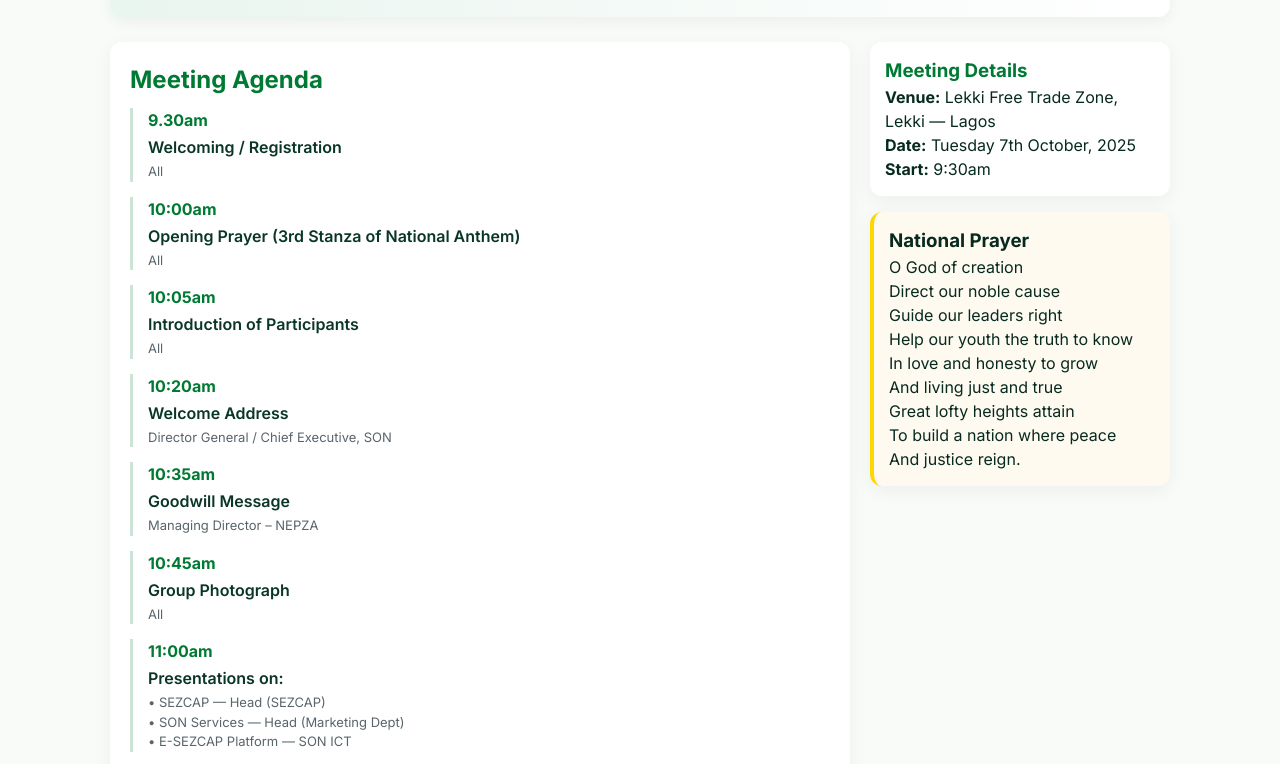
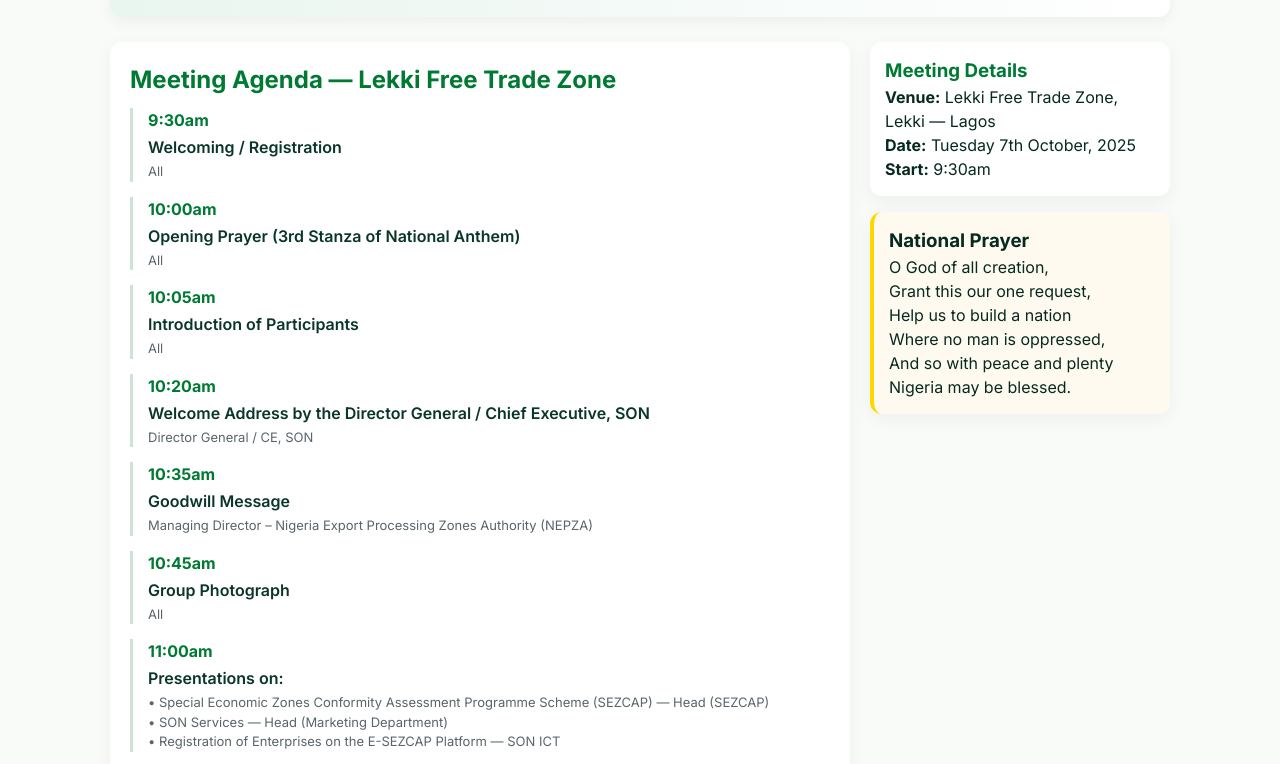
Before and after one commit to freddyzine/Sonsezlekki, a plain HTML site: page index.html in a window 1280 px wide. Shown: the part 172-936 px from the top of the page. Drawn offline with Linux system fonts and the light colour scheme.

Commit message:
Update index.html

```diff
--- a/index.html
+++ b/index.html
@@ -3,7 +3,7 @@
 <head>
   <meta charset="utf-8">
   <meta name="viewport" content="width=device-width,initial-scale=1">
-  <title>SON SEZCAP Meeting Agenda</title>
+  <title>SON SEZCAP Meeting Agenda — Lekki Free Trade Zone</title>
   <link href="https://fonts.googleapis.com/css2?family=Inter:wght@300;400;600;700&display=swap" rel="stylesheet">
   <style>
     :root { --son-green:#007A33; --son-gold:#FFD700; --muted:#59656a; --radius:12px; }
@@ -45,34 +45,53 @@
 
     <main>
       <section class="agenda">
-        <h2>Meeting Agenda</h2>
-        <div class="event"><div class="time">9.30am</div><div class="title">Welcoming / Registration</div><div class="who">All</div></div>
+        <h2>Meeting Agenda — Lekki Free Trade Zone</h2>
+
+        <div class="event"><div class="time">9:30am</div><div class="title">Welcoming / Registration</div><div class="who">All</div></div>
         <div class="event"><div class="time">10:00am</div><div class="title">Opening Prayer (3rd Stanza of National Anthem)</div><div class="who">All</div></div>
         <div class="event"><div class="time">10:05am</div><div class="title">Introduction of Participants</div><div class="who">All</div></div>
-        <div class="event"><div class="time">10:20am</div><div class="title">Welcome Address</div><div class="who">Director General / Chief Executive, SON</div></div>
-        <div class="event"><div class="time">10:35am</div><div class="title">Goodwill Message</div><div class="who">Managing Director – NEPZA</div></div>
+        <div class="event"><div class="time">10:20am</div><div class="title">Welcome Address by the Director General / Chief Executive, SON</div><div class="who">Director General / CE, SON</div></div>
+        <div class="event"><div class="time">10:35am</div><div class="title">Goodwill Message</div><div class="who">Managing Director – Nigeria Export Processing Zones Authority (NEPZA)</div></div>
         <div class="event"><div class="time">10:45am</div><div class="title">Group Photograph</div><div class="who">All</div></div>
-        <div class="event"><div class="time">11:00am</div><div class="title">Presentations on:</div><div class="who">• SEZCAP — Head (SEZCAP)<br>• SON Services — Head (Marketing Dept)<br>• E-SEZCAP Platform — SON ICT</div></div>
-        <div class="event"><div class="time">11:30am</div><div class="title">Questions & Feedback</div><div class="who">All</div></div>
-        <div class="event"><div class="time">12:30pm</div><div class="title">Vote of Thanks</div><div class="who">HoD (National Product Certification Dept)</div></div>
+        <div class="event"><div class="time">11:00am</div><div class="title">Presentations on:</div>
+          <div class="who">
+            • Special Economic Zones Conformity Assessment Programme Scheme (SEZCAP) — Head (SEZCAP)<br>
+            • SON Services — Head (Marketing Department)<br>
+            • Registration of Enterprises on the E-SEZCAP Platform — SON ICT
+          </div>
+        </div>
+        <div class="event"><div class="time">11:30am</div><div class="title">Questions and Feedback from Participants</div><div class="who">All</div></div>
+        <div class="event"><div class="time">12:30pm</div><div class="title">Closing Remark</div><div class="who">HoD (National Product Certification Department)</div></div>
         <div class="event"><div class="time">12:30pm</div><div class="title">Refreshments</div><div class="who">All</div></div>
       </section>
 
       <aside>
         <div class="card">
           <h3 style="color:var(--son-green)">Meeting Details</h3>
-          <p><strong>Venue:</strong> Lekki Free Trade Zone, Lekki — Lagos<br><strong>Date:</strong> Tuesday 7th October, 2025<br><strong>Start:</strong> 9:30am</p>
+          <p><strong>Venue:</strong> Lekki Free Trade Zone, Lekki — Lagos<br>
+             <strong>Date:</strong> Tuesday 7th October, 2025<br>
+             <strong>Start:</strong> 9:30am</p>
         </div>
+
         <div class="card prayer">
           <h3>National Prayer</h3>
-          <p>O God of creation<br>Direct our noble cause<br>Guide our leaders right<br>Help our youth the truth to know<br>In love and honesty to grow<br>And living just and true<br>Great lofty heights attain<br>To build a nation where peace<br>And justice reign.</p>
+          <p>
+            O God of all creation,<br>
+            Grant this our one request,<br>
+            Help us to build a nation<br>
+            Where no man is oppressed,<br>
+            And so with peace and plenty<br>
+            Nigeria may be blessed.
+          </p>
         </div>
       </aside>
     </main>
 
-    <div class="download"><a class="btn" href="download/SON-SEZCAP-Agenda.pdf" download>Download Agenda (PDF)</a></div>
+    <div class="download">
+      <a class="btn" href="../download/SON-SEZCAP-Agenda.pdf" download>Download Agenda (PDF)</a>
+    </div>
 
-    <footer>© Standards Organisation of Nigeria & SyncRealm Technologies 2025</footer>
+    <footer>© Standards Organisation of Nigeria &amp; SyncRealm Technologies 2025</footer>
   </div>
 
   <script>
```
